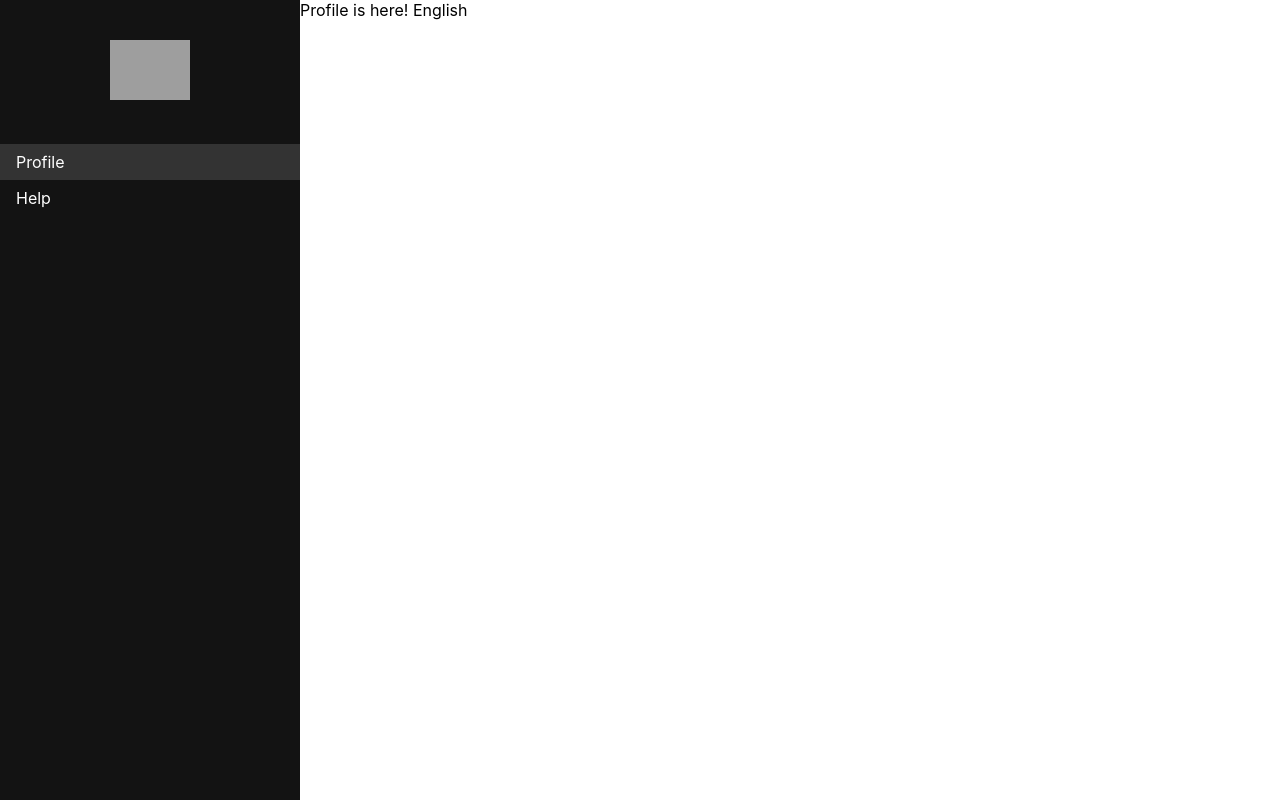
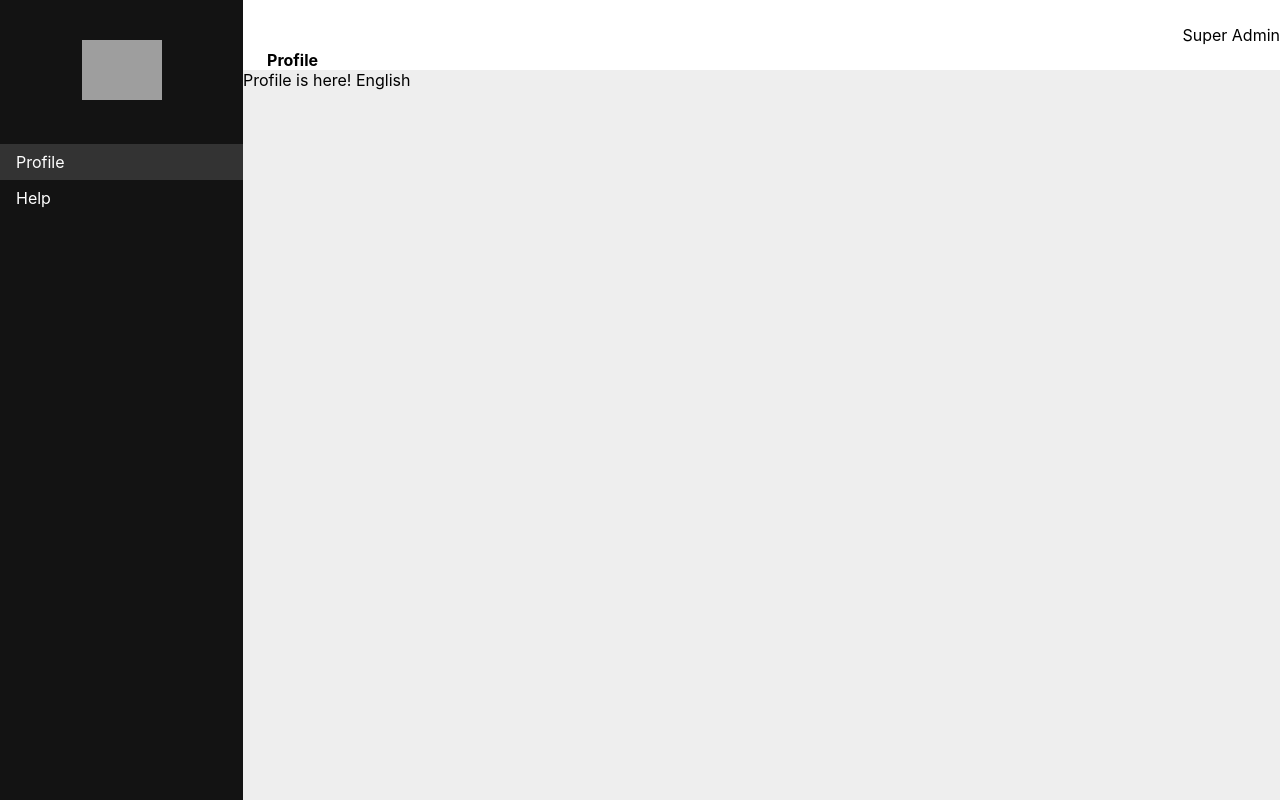
Before and after one commit to kevynsax/idex-code-challenge, a React (Create React App) app: page / in a window 1280 px wide. Built offline with nearby package versions, Linux system fonts and the light colour scheme; grey boxes are pictures that could not be loaded.

Commit message:
Create app bar

```diff
--- a/src/App.css
+++ b/src/App.css
@@ -1,6 +1,8 @@
 .App {
   text-align: center;
   display: flex;
+
+  background: #eee;
 }
 
 .App-logo {
--- a/src/components/profile/index.js
+++ b/src/components/profile/index.js
@@ -2,10 +2,15 @@ import React,{Component} from "react";
 import {getChosenLanguage} from "../../reducers";
 import {changeLanguage} from "../../actions";
 import {connect} from "react-redux";
+import {AppBar} from "../utils/appbar";
+import './profile.scss';
 
 class Profile extends Component{
     render = () => (
-        <div>Profile is here! {this.props.language}</div>
+        <div className="profile">
+            <AppBar title="Profile" />
+            <div>Profile is here! {this.props.language}</div>
+        </div>
     )
 }
 
--- /dev/null
+++ b/src/components/profile/profile.scss
@@ -0,0 +1,5 @@
+.profile{
+    width: 100%;
+
+    text-align: left;
+}
--- /dev/null
+++ b/src/components/utils/appbar/appbar.scss
@@ -0,0 +1,17 @@
+.appBar{
+    display: flex;
+    width: 100%;
+    height: 70px;
+    background-color: white;
+
+    justify-content: space-between;
+    .title{
+        padding-left: 24px;
+        font-weight: bold;
+        align-self: flex-end;
+    }
+
+    .userInfo{
+        align-self: center;
+    }
+}
--- /dev/null
+++ b/src/components/utils/appbar/index.js
@@ -0,0 +1,15 @@
+import React, {Component} from "react";
+import "./appbar.scss";
+
+export class AppBar extends Component{
+    render = () => (
+        <div className="appBar">
+            <div className="title">
+                {this.props.title}
+            </div>
+            <div className="userInfo">
+                Super Admin
+            </div>
+        </div>
+    )
+}
```
